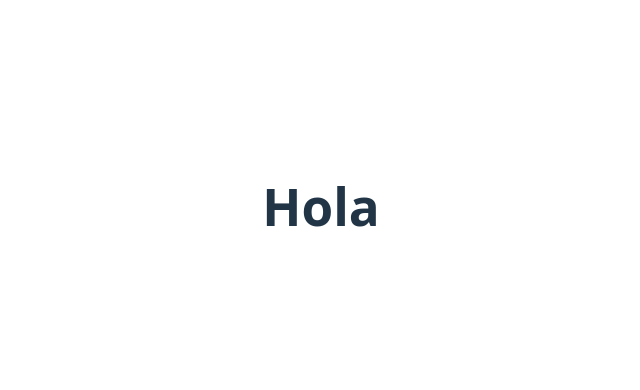
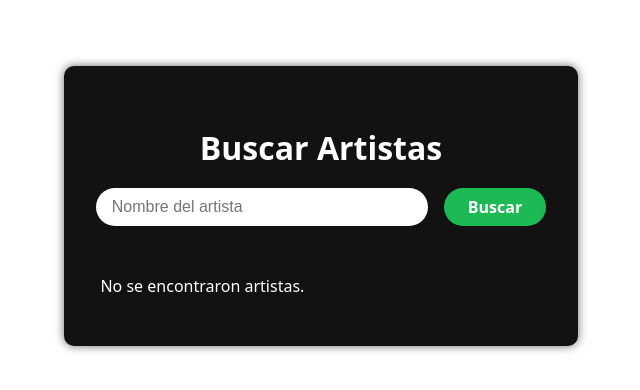
Before and after one commit to SLorenzatti12/TP3-Lorenzatti-Odetti, a React (Vite) app: page /Barrabusqueda in a window 1280 px wide. Shown: the part 194-584 px from the top of the page, without its empty margins (319-959 px from the left). Built offline with nearby package versions, Linux system fonts and the light colour scheme.

Commit message:
Mejoras a la barra de busqueda y su estetica

```diff
--- a/src/App.jsx
+++ b/src/App.jsx
@@ -1,14 +1,18 @@
 import { useState } from 'react'
-import './components/Loginpage'
+import { BrowserRouter as Router, Routes, Route } from 'react-router-dom'
+import Loginpage from './components/Loginpage'
 import './App.css'
+import Barrabusqueda from './components/Barrabusqueda'
 
 function App() {
 
   return (
-    <>
-      <h1>Hola</h1>
-
-    </>
+    <Router>
+      <Routes>
+        <Route path="/" element={<Loginpage />}/>
+        <Route path="/Barrabusqueda" element={<Barrabusqueda />} />
+      </Routes>
+    </Router>
   )
 }
 
--- /dev/null
+++ b/src/components/Barrabusqueda.css
@@ -0,0 +1,72 @@
+.busqueda-container {
+    max-width: 800px;
+    margin: 2rem auto;
+    padding: 2rem;
+    text-align: center;
+    background-color: #121212;
+    color: white;
+    border-radius: 10px;
+    box-shadow: 0 0 10px rgba(0, 0, 0, 0.6);
+  }
+
+  .busqueda-container h2 {
+    margin-bottom: 1rem;
+    font-size: 2rem;
+  }
+
+  .busqueda-container form {
+    display: flex;
+    justify-content: center;
+    gap: 1rem;
+    margin-bottom: 2rem;
+  }
+
+  .busqueda-container input {
+    padding: 0.5rem 1rem;
+    width: 300px;
+    border-radius: 20px;
+    border: none;
+    font-size: 1rem;
+  }
+
+  .busqueda-container button {
+    padding: 0.5rem 1.5rem;
+    border-radius: 20px;
+    background-color: #1db954;
+    color: white;
+    font-weight: bold;
+    border: none;
+    cursor: pointer;
+    transition: background-color 0.3s;
+  }
+
+  .busqueda-container button:hover {
+    background-color: #1aa34a;
+  }
+
+  .resultados-artistas {
+    display: grid;
+    grid-template-columns: repeat(auto-fill, minmax(150px, 1fr));
+    gap: 1.5rem;
+  }
+
+  .artista-card {
+    background-color: #282828;
+    border-radius: 10px;
+    padding: 1rem;
+    color: white;
+    cursor: pointer;
+    transition: transform 0.2s;
+    text-align: center;
+  }
+
+  .artista-card:hover {
+    transform: scale(1.05);
+    background-color: #333;
+  }
+
+  .artista-card img {
+    width: 100%;
+    border-radius: 50%;
+    margin-bottom: 0.5rem;
+  }
--- a/src/components/Barrabusqueda.jsx
+++ b/src/components/Barrabusqueda.jsx
@@ -0,0 +1,97 @@
+import React, { useState, useEffect } from "react";
+import axios from "axios";
+import './Barrabusqueda.css'
+import { useNavigate } from "react-router-dom";
+
+const Barrabusqueda = () => {
+  const [token, setToken] = useState("");
+  const [searchTerm, setSearchTerm] = useState("");
+  const [artists, setArtists] = useState([]);
+  const navigate = useNavigate();
+
+  useEffect(() => {
+    const clientId = localStorage.getItem("client_id");
+    const clientSecret = localStorage.getItem("client_secret");
+
+    if (!clientId || !clientSecret) {
+      alert("Faltan las credenciales. Volvé al login.");
+      return;
+    }
+
+    // Configuración para obtener el token
+    const authParams = new URLSearchParams();
+    authParams.append("grant_type", "client_credentials");
+
+    axios
+      .post("https://accounts.spotify.com/api/token", authParams, {
+        headers: {
+          Authorization: "Basic " + btoa(`${clientId}:${clientSecret}`),
+          "Content-Type": "application/x-www-form-urlencoded",
+        },
+      })
+      .then((res) => {
+        setToken(res.data.access_token);
+      })
+      .catch((err) => {
+        console.error("Error al obtener token", err);
+      });
+  }, []);
+
+  const handleSearch = (e) => {
+    e.preventDefault();
+    if (!searchTerm) return;
+
+    axios
+      .get("https://api.spotify.com/v1/search", {
+        headers: {
+          Authorization: `Bearer ${token}`,
+        },
+        params: {
+          q: searchTerm,
+          type: "artist",
+        },
+      })
+      .then((res) => {
+        setArtists(res.data.artists.items);
+      })
+      .catch((err) => {
+        console.error("Error en la búsqueda", err);
+      });
+  };
+
+  return (
+    <div className="busqueda-container">
+      <h2>Buscar Artistas</h2>
+      <form onSubmit={handleSearch}>
+        <input
+          type="text"
+          placeholder="Nombre del artista"
+          value={searchTerm}
+          onChange={(e) => setSearchTerm(e.target.value)}
+        />
+        <button type="submit">Buscar</button>
+      </form>
+
+      <div className="resultados-artistas">
+        {artists && artists.length > 0 ? (
+          artists.map((artist) => (
+            <div
+              key={artist.id}
+              className="artista-card"
+              onClick={() => navigate(`/artista/${artist.id}`)}
+            >
+              {artist.images && artist.images[0] && (
+                <img src={artist.images[0].url} alt={artist.name} />
+              )}
+              <p>{artist.name}</p>
+            </div>
+          ))
+        ) : (
+          <p>No se encontraron artistas.</p>
+        )}
+      </div>
+    </div>
+  );
+};
+
+export default Barrabusqueda;
--- a/src/components/Loginpage.jsx
+++ b/src/components/Loginpage.jsx
@@ -2,7 +2,7 @@ import React, { useState } from "react";
 import { useNavigate } from "react-router-dom";
 //incorporar css
 
-const Login = () => {
+const Loginpage = () => {
   const [clientId, setClientId] = useState("");
   const [clientSecret, setClientSecret] = useState("");
   const navigate = useNavigate();
@@ -40,4 +40,4 @@ const Login = () => {
   );
 };
 
-export default Login;
+export default Loginpage;
```
